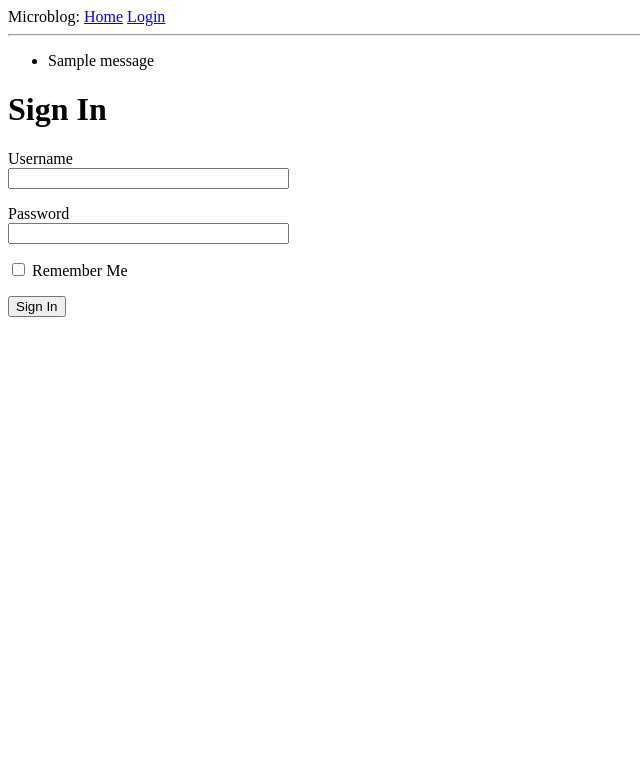
After one commit to liamrabetian/Rick, a Flask app: page /login in a window 1280 px wide. The commit adds this page. Shown: the top 783 px of the page, without its empty margins (0-640 px from the left). Run offline with Flask 2, Linux system fonts and the light colour scheme; tables that the repository leaves empty hold one stand-in row (values such as "Sample post"); one stand-in notice (Sample message) is shown.

Commit message:
Login Part

```diff
--- a/application/__init__.py
+++ b/application/__init__.py
@@ -13,10 +13,14 @@ from flask import Flask
 from flask_migrate import Migrate
 from flask_sqlalchemy import SQLAlchemy
 from application.config import Config
+from flask_login import LoginManager
 
 app = Flask(__name__)
 app.config.from_object(Config)
 db = SQLAlchemy(app)
 migrate = Migrate(app, db)
+login = LoginManager(app)
+login.login_view = 'login'
+
 
 from application import routes,models
--- a/application/config.py
+++ b/application/config.py
@@ -1,6 +1,8 @@
 import urllib
+import os
 
 class Config(object):
     params = urllib.parse.quote_plus("Driver={SQL Server Native Client 11.0};Server=.;Database=blog;Trusted_Connection=yes;")
     SQLALCHEMY_DATABASE_URI = "mssql+pyodbc:///?odbc_connect=%s" % params
     SQLALCHEMY_TRACK_MODIFICATIONS = False
+    SECRET_KEY = os.environ.get('SECRET_KEY') or '$ecretkey'
--- /dev/null
+++ b/application/forms.py
@@ -0,0 +1,9 @@
+from flask_wtf import FlaskForm
+from wtforms import StringField, PasswordField, BooleanField, SubmitField
+from wtforms.validators import DataRequired
+
+class LoginForm(FlaskForm):
+    username = StringField('Username', validators=[DataRequired()])
+    password = PasswordField('Password', validators=[DataRequired()])
+    remember_me = BooleanField('Remember Me')
+    submit = SubmitField('Sign In')
--- a/application/routes.py
+++ b/application/routes.py
@@ -1,9 +1,35 @@
-from flask import render_template
+from flask import render_template,request,flash,redirect,url_for
 from application import app
 from application.models import User,Post
+from flask_login import current_user, login_user,logout_user,login_required
+from werkzeug.urls import url_parse
+from application.forms import LoginForm
 
 @app.route('/')
 @app.route('/index')
+@login_required
 def index():
     users = User.query.all()
     return render_template('index.html', title='Home', Users=users)
+
+@app.route('/logout')
+def logout():
+    logout_user()
+    return redirect(url_for('index'))
+
+@app.route('/login', methods=['GET', 'POST'])
+def login():
+    if current_user.is_authenticated:
+        return redirect(url_for('index'))
+    form = LoginForm()
+    if form.validate_on_submit():
+        user = User.query.filter_by(username=form.username.data).first()
+        if user is None or not user.check_password(form.password.data):
+            flash('Invalid username or password')
+            return redirect(url_for('login'))
+        login_user(user, remember=form.remember_me.data)
+        next_page = request.args.get('next')
+        if not next_page or url_parse(next_page).netloc != '':
+            next_page = url_for('index')
+        return redirect(next_page)
+    return render_template('login.html', title='Sign In', form=form)
--- /dev/null
+++ b/application/templates/base.html
@@ -0,0 +1,31 @@
+<html>
+    <head>
+        {% if title %}
+        <title>{{ title }} - microblog</title>
+        {% else %}
+        <title>microblog</title>
+        {% endif %}
+    </head>
+    <body>
+        <div>
+            Microblog:
+            <a href="{{ url_for('index') }}">Home</a>
+            {% if current_user.is_anonymous %}
+            <a href="{{ url_for('login') }}">Login</a>
+            {% else %}
+            <a href="{{ url_for('logout') }}">Logout</a>
+            {% endif %}
+        </div>
+        <hr>
+        {% with messages = get_flashed_messages() %}
+        {% if messages %}
+        <ul>
+            {% for message in messages %}
+            <li>{{ message }}</li>
+            {% endfor %}
+        </ul>
+        {% endif %}
+        {% endwith %}
+        {% block content %}{% endblock %}
+    </body>
+</html>
--- /dev/null
+++ b/application/templates/login.html
@@ -0,0 +1,24 @@
+{% extends "base.html" %}
+
+{% block content %}
+    <h1>Sign In</h1>
+    <form action="" method="post" novalidate>
+        {{ form.hidden_tag() }}
+        <p>
+            {{ form.username.label }}<br>
+            {{ form.username(size=32) }}<br>
+            {% for error in form.username.errors %}
+            <span style="color: red;">[{{ error }}]</span>
+            {% endfor %}
+        </p>
+        <p>
+            {{ form.password.label }}<br>
+            {{ form.password(size=32) }}<br>
+            {% for error in form.password.errors %}
+            <span style="color: red;">[{{ error }}]</span>
+            {% endfor %}
+        </p>
+        <p>{{ form.remember_me() }} {{ form.remember_me.label }}</p>
+        <p>{{ form.submit() }}</p>
+    </form>
+{% endblock %}
```
Also changed, not shown: application/models.py (+14 -2 lines), application/templates/index.html (+10 -1 lines).
